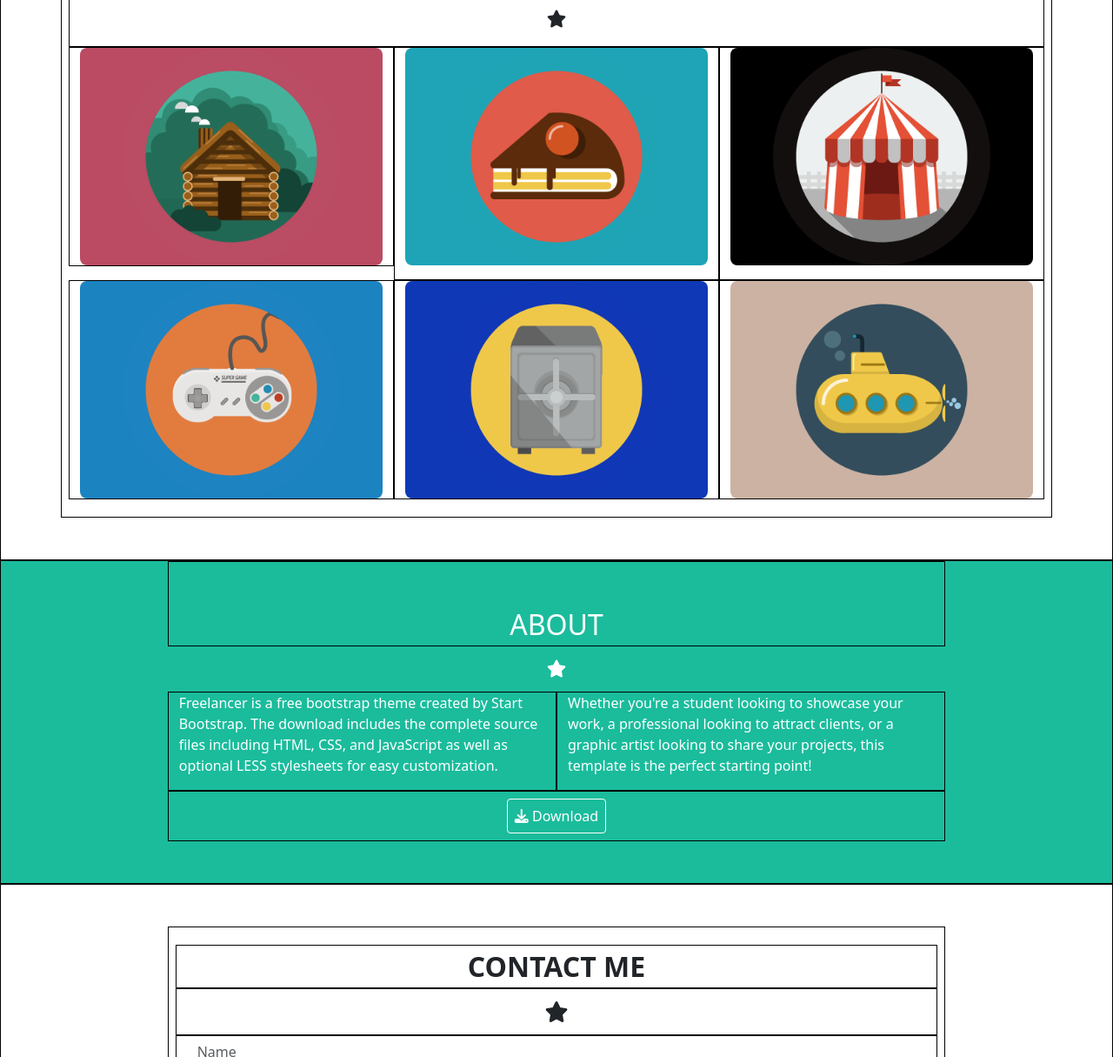
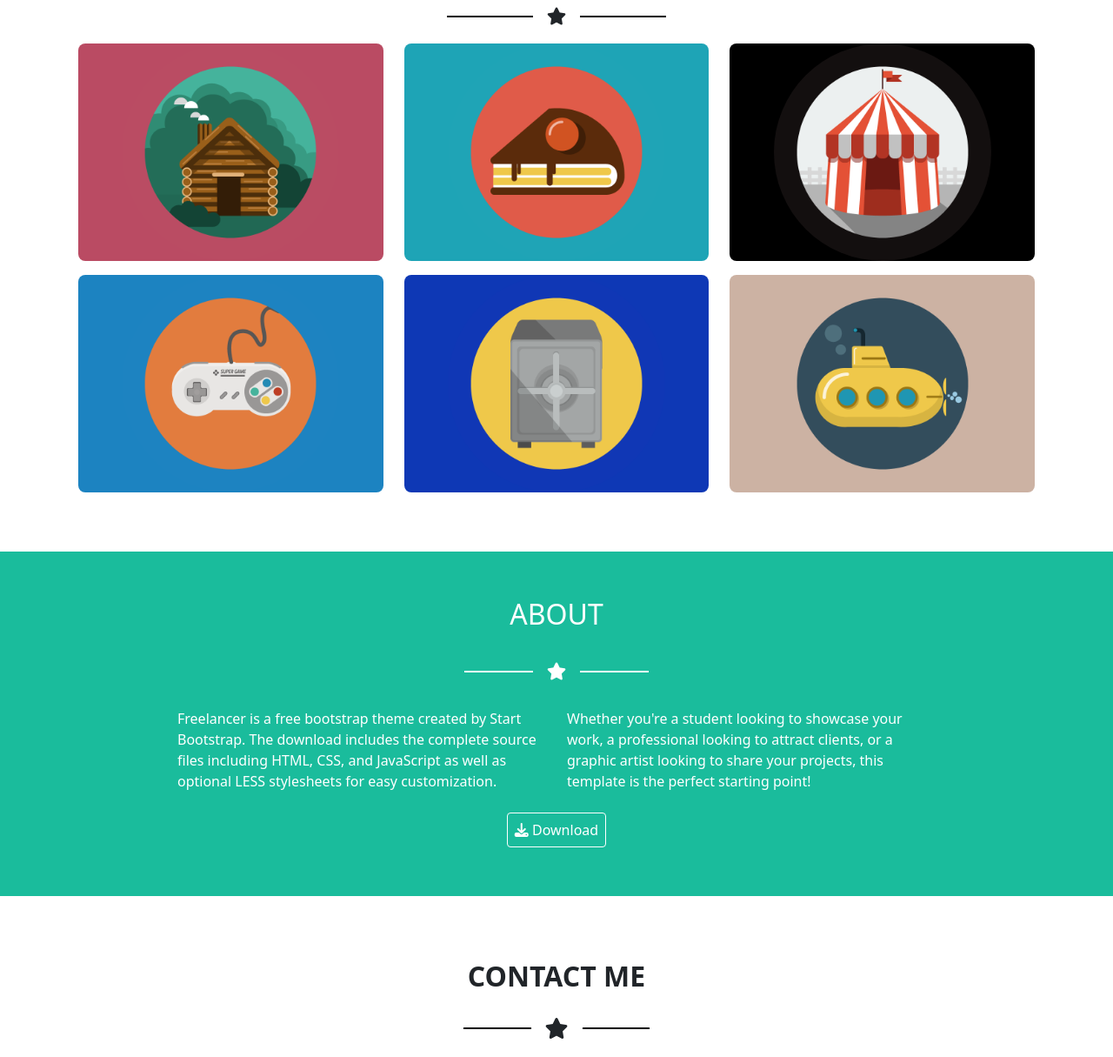
Before and after one commit to giorgia-rondinelli/html-css-bootstrap-freelancer, a plain HTML site: page index.html in a window 1280 px wide. Shown: the part 676-1891 px from the top of the page at 87% size. Drawn offline with nearby package versions, Linux system fonts and the light colour scheme.

Commit message:
[add] lines next to stars

```diff
--- a/css/style.css
+++ b/css/style.css
@@ -37,23 +37,13 @@ background-color:rgb(204,178,163) ;
 /* header  */
 
 .container{
-
-  border: 1px solid black;
   padding: 20px;
-}
-section{
-
-  border: 1px solid black;
 }
 
 header{
   height: 80px;
-  background-color:coral;
   position: fixed;
   width: 100%;
-}
-[class^="col"]{
-  border: 1px solid black;
 }
 
 .p_ham{
@@ -78,6 +68,20 @@ header{
   width: 100%;
   height: 100%;
 }
+.line-container{
+  width: 30%;
+}
+.line{
+  height: 2px;
+  width: 30%;
+  background-color: white;
+}
+.line-black{
+  height: 2px;
+  width: 30%;
+  background-color: black;
+
+}
 
 /* start  */
 
@@ -89,9 +93,6 @@ header{
   height: 250px;
   width: 250px;
   margin: 0 auto;
-
-
-
 }
 .img-portfolio img{
   border-radius: 50%;
--- a/index.html
+++ b/index.html
@@ -30,6 +30,8 @@
 
   <main>
 
+    <!-- start -->
+
     <section class="start bg-green  ">
       <div class="container h-100 text-white ">
         <div class="row h-100 text-center  ">
@@ -38,8 +40,14 @@
               <img class="avatar d " src="img/avatar.svg" alt="">
             </div>
             <h1>START BOOTSTRAP</h1>
-            <div class="py-3 ">
-              <div class="fs-5 "><i class="fa-solid fa-star"></i></div>
+            <div class="py-3 d-flex justify-content-center   ">
+              <div class="d-flex line-container align-items-center justify-content-end ">
+                <div class="line"></div>
+              </div>
+              <div class="fs-5 px-3"><i class="fa-solid fa-star"></i></div>
+              <div class="d-flex line-container align-items-center justify-content-start  ">
+                <div class="line"></div>
+              </div>
 
             </div>
             <div class="fs-5"> GRAPHIC ARTIST - WEB DEGIGNER - ILLUSTRATOR</div>
@@ -59,8 +67,14 @@
         </div>
         <div class="row text-center ">
           <div class="col">
-            <div>
-              <div class="fs-5 py-3"><i class="fa-solid fa-star"></i></div>
+            <div class="d-flex justify-content-center">
+              <div class="d-flex line-container align-items-center justify-content-end ">
+                <div class="line-black"></div>
+              </div>
+              <div class="fs-5 py-3 px-3 "><i class="fa-solid fa-star"></i></div>
+              <div class="d-flex line-container align-items-center justify-content-start  ">
+                <div class="line-black"></div>
+              </div>
             </div>
           </div>
         </div>
@@ -130,7 +144,13 @@
           </div>
           <div class="row ">
             <div class=" py-3  fs-5 d-flex  justify-content-center">
-              <i class="fa-solid fa-star"></i>
+              <div class="d-flex line-container align-items-center justify-content-end ">
+                <div class="line"></div>
+              </div>
+              <i class="fa-solid fa-star p-3"></i>
+              <div class="d-flex line-container align-items-center justify-content-start  ">
+                <div class="line"></div>
+              </div>
             </div>
           </div>
           <div class="row d-flex justify-content-center">
@@ -164,8 +184,15 @@
           </div>
           <div class="row ">
             <div class="col d-flex justify-content-center">
-              <div class="fs-4 py-2 ">
-                <i class="fa-solid fa-star"></i>
+              <div class="fs-4 py-2 d-flex justify-content-center s w-100 ">
+                <div class="d-flex line-container align-items-center justify-content-end ">
+                  <div class="line-black"></div>
+                </div>
+
+                <i class=" p-3 fa-solid fa-star"></i>
+                <div class="d-flex line-container align-items-center justify-content-strt">
+                  <div class="line-black"></div>
+                </div>
               </div>
             </div>
 
@@ -243,7 +270,9 @@
     <section class="footer-bottom bg-darkblue">
       <div class="container text-white ">
         <div class="row ">
-          <div class="col text-center "> copyright</div>
+          <div class="col text-center ">
+            <div>Copyright <i class="fa-regular fa-copyright"></i> Your Website 2019</div>
+          </div>
         </div>
       </div>
 
```
